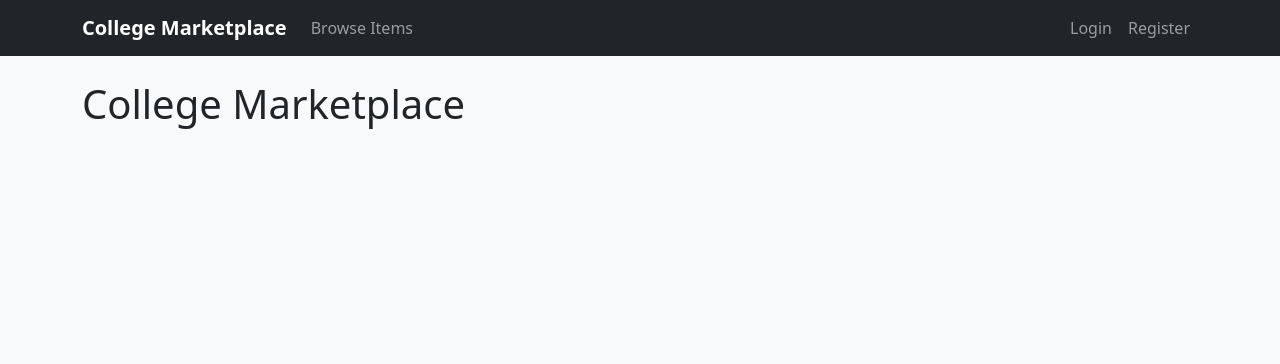
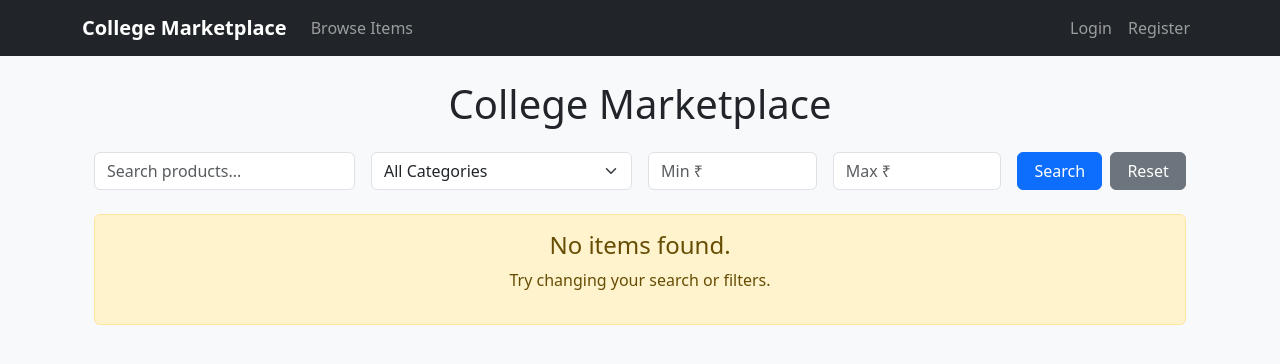
Before and after one commit to Seja-git/college-marketplace, a Flask app: page / in a window 1280 px wide. Shown: the top 364 px of the page. Run offline with Flask 3, Linux system fonts and the light colour scheme.

Commit message:
search and filter

```diff
--- a/app/templates/items.html
+++ b/app/templates/items.html
@@ -5,12 +5,112 @@ College Marketplace
 {% endblock %}
 
 {% block content %}
-   <body>
 
-    <h1>College Marketplace</h1>
 <div class="container mt-4">
 
+    <h1 class="mb-4 text-center">
+        College Marketplace
+    </h1>
+
+    <!-- Search & Filter -->
+    <form method="GET" action="{{ url_for('items') }}" class="mb-4">
+
+        <div class="row g-3">
+
+            <!-- Search -->
+            <div class="col-md-3">
+
+                <input
+                    type="text"
+                    name="search"
+                    class="form-control"
+                    placeholder="Search products..."
+                    value="{{ request.args.get('search', '') }}">
+
+            </div>
+
+            <!-- Category -->
+            <div class="col-md-3">
+
+                <select
+                    name="category"
+                    class="form-select">
+
+                    <option value="">
+                        All Categories
+                    </option>
+
+                    {% for category in categories %}
+
+                    <option
+                        value="{{ category }}"
+                        {% if request.args.get('category') == category %}
+                            selected
+                        {% endif %}>
+
+                        {{ category }}
+
+                    </option>
+
+                    {% endfor %}
+
+                </select>
+
+            </div>
+
+            <!-- Minimum Price -->
+            <div class="col-md-2">
+
+                <input
+                    type="number"
+                    name="min_price"
+                    class="form-control"
+                    placeholder="Min ₹"
+                    value="{{ request.args.get('min_price', '') }}">
+
+            </div>
+
+            <!-- Maximum Price -->
+            <div class="col-md-2">
+
+                <input
+                    type="number"
+                    name="max_price"
+                    class="form-control"
+                    placeholder="Max ₹"
+                    value="{{ request.args.get('max_price', '') }}">
+
+            </div>
+
+            <!-- Buttons -->
+            <div class="col-md-2 d-flex gap-2">
+
+                <button
+                    type="submit"
+                    class="btn btn-primary flex-fill">
+
+                    Search
+
+                </button>
+
+                <a
+                    href="{{ url_for('items') }}"
+                    class="btn btn-secondary flex-fill">
+
+                    Reset
+
+                </a>
+
+            </div>
+
+        </div>
+
+    </form>
+
+    <!-- Item Cards -->
     <div class="row">
+
+        {% if items %}
 
         {% for item in items %}
 
@@ -23,7 +123,8 @@ College Marketplace
                 <img
                     src="{{ url_for('static', filename='uploads/' + item.image) }}"
                     class="card-img-top"
-                    style="height:250px; object-fit:cover;">
+                    style="height:250px; object-fit:cover;"
+                    alt="{{ item.title }}">
 
                 {% endif %}
 
@@ -33,18 +134,16 @@ College Marketplace
                         {{ item.category }}
                     </span>
 
-                    <h4 class="mt-2">
+                    <h4 class="mt-3">
                         {{ item.title }}
                     </h4>
 
-                    <h5 class="text-success">
+                    <h5 class="text-success fw-bold">
                         ₹{{ item.price }}
                     </h5>
 
-                    <p class="text-muted">
-
+                    <p class="text-muted mb-0">
                         {{ item.owner.college }}
-
                     </p>
 
                 </div>
@@ -52,27 +151,36 @@ College Marketplace
                 <div class="card-footer bg-white">
 
                     <a
-                        href="/item/{{ item.id }}"
-                        class="btn btn-dark w-100">
+                        href="{{ url_for('item_detail', item_id=item.id) }}"
+                        class="btn btn-dark w-100 mb-2">
 
                         View Details
 
                     </a>
 
-                </div>
+                    {% if current_user.is_authenticated and item.user_id != current_user.id %}
+
                         {% if item.id in wishlist_ids %}
 
-                <a href="{{ url_for('remove_wishlist', item_id=item.id) }}"
-                  class="btn btn-danger">
+                        <a
+                            href="{{ url_for('remove_wishlist', item_id=item.id) }}"
+                            class="btn btn-danger w-100">
+
                             ✓ Added to Wishlist
+
                         </a>
 
                         {% else %}
 
-                <a href="{{ url_for('add_to_wishlist', item_id=item.id) }}"
-                   class="btn btn-outline-danger">
-                ❤ Wishlist
+                        <a
+                            href="{{ url_for('add_to_wishlist', item_id=item.id) }}"
+                            class="btn btn-outline-danger w-100">
+
+                            ❤ Add to Wishlist
+
                         </a>
+
+                        {% endif %}
 
                     {% endif %}
 
@@ -80,13 +188,28 @@ College Marketplace
 
             </div>
 
+        </div>
+
         {% endfor %}
+
+        {% else %}
+
+        <div class="col-12">
+
+            <div class="alert alert-warning text-center">
+
+                <h4>No items found.</h4>
+
+                <p>Try changing your search or filters.</p>
 
             </div>
 
         </div>
 
+        {% endif %}
 
-</body>
+    </div>
+
+</div>
 
 {% endblock %}
```
Also changed, not shown: app/routes.py (+38 -2 lines). Lines whose indentation alone changed are shown as unchanged.
